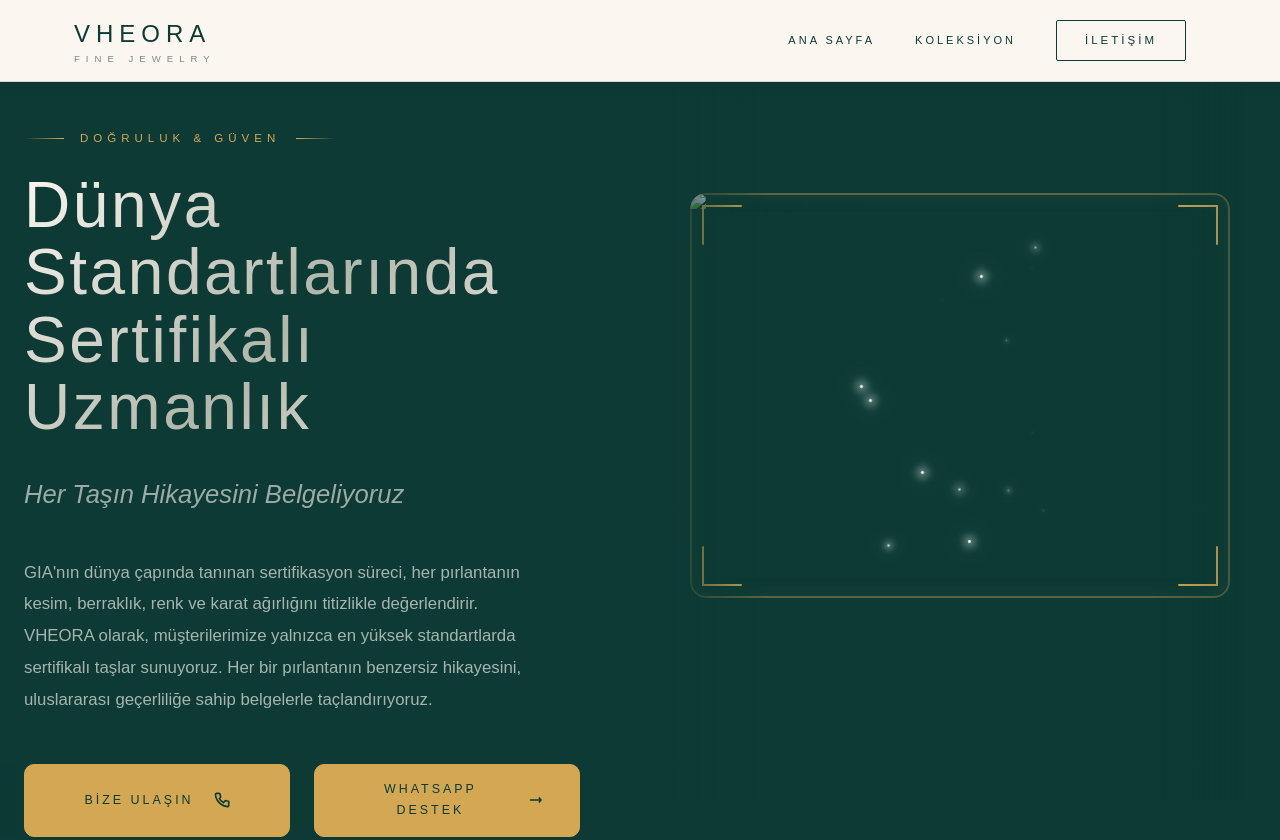
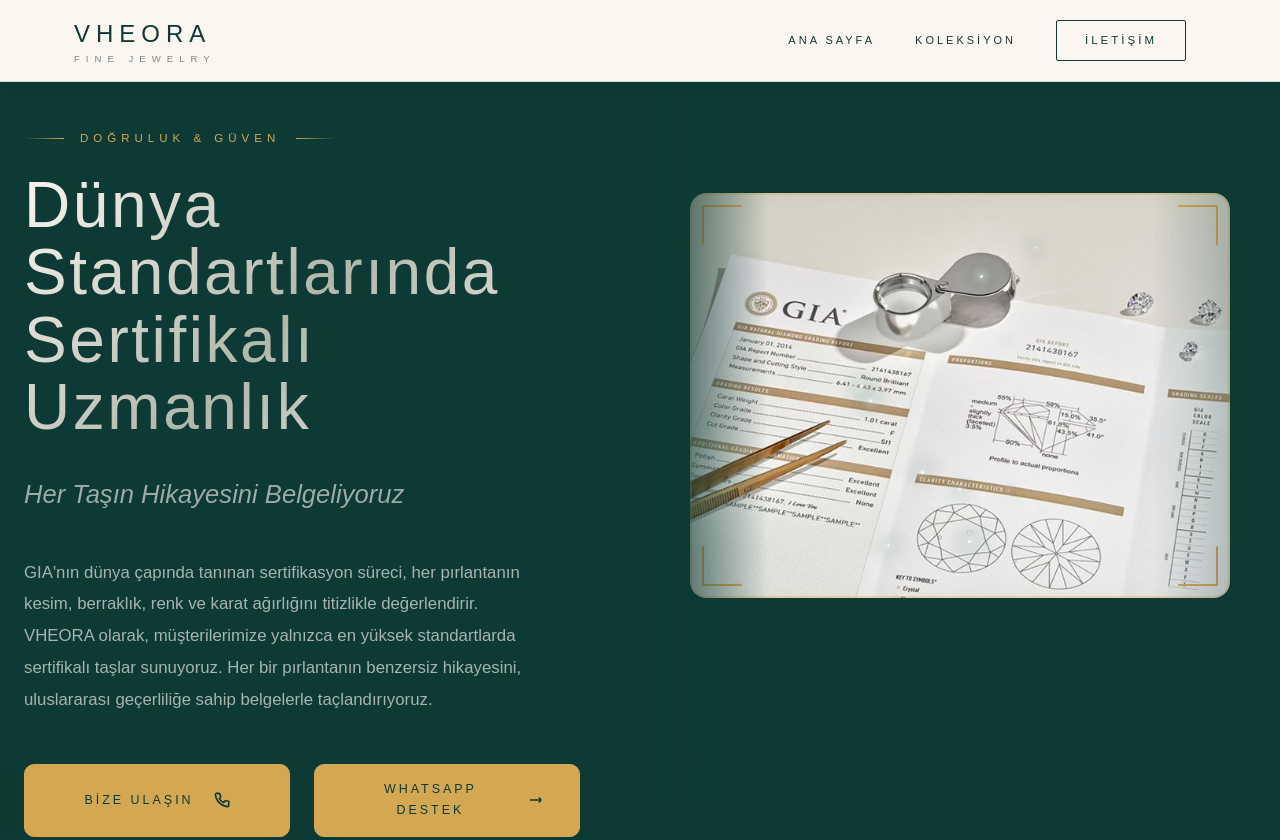
Before and after one commit to HamzaCans/vheoraa, a website: page gia-certified.html in a window 1280 px wide. Shown: the top 840 px of the page. Drawn offline with Linux system fonts and the light colour scheme.

Commit message:
fix: rename GIA image to clean filename (gia-report.jpg)

```diff
--- a/gia-certified.html
+++ b/gia-certified.html
@@ -436,7 +436,7 @@
             <div class="gia-frame-corner gia-frame-corner--bl"></div>
             <div class="gia-frame-corner gia-frame-corner--br"></div>
             <div class="gia-frame-glow"></div>
-            <img src="indir (4).jpg" alt="GIA Sertifikalı Pırlanta" class="gia-frame-img" loading="lazy" decoding="async">
+            <img src="gia-report.jpg" alt="GIA Sertifikalı Pırlanta" class="gia-frame-img" loading="lazy" decoding="async">
           </div>
           <div class="sparkle-overlay" id="sparkleOverlay"></div>
         </div>
```
Also changed, not shown: gia-report.jpg (added).
